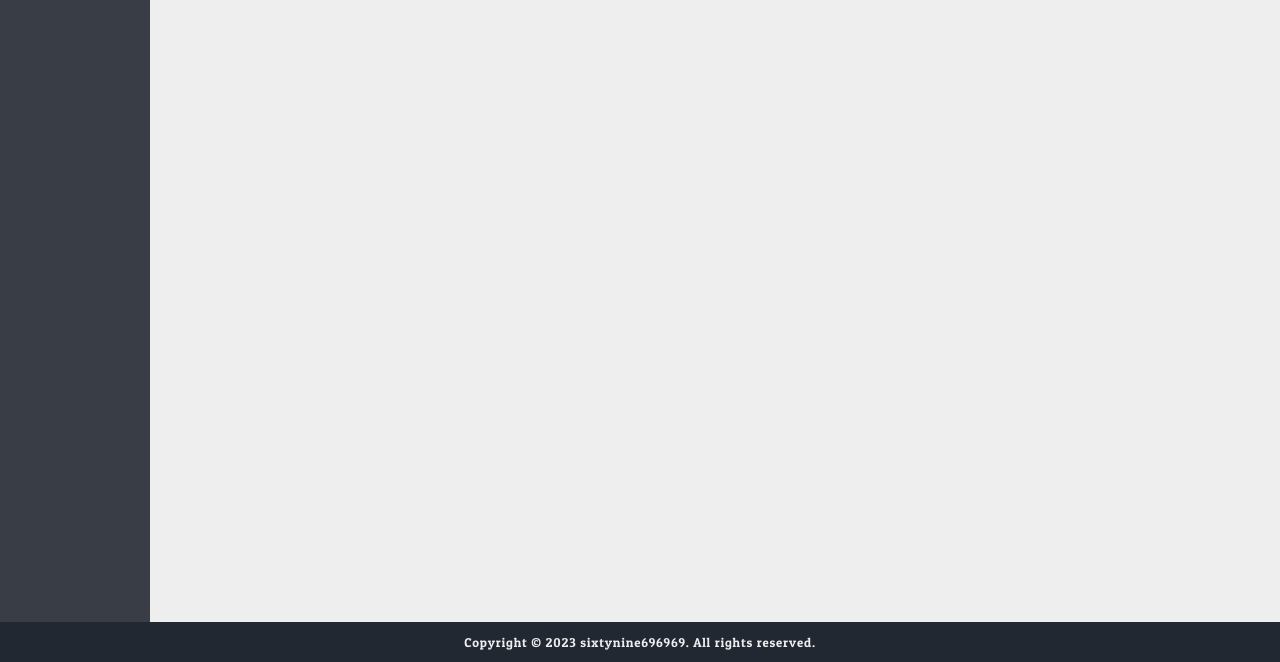
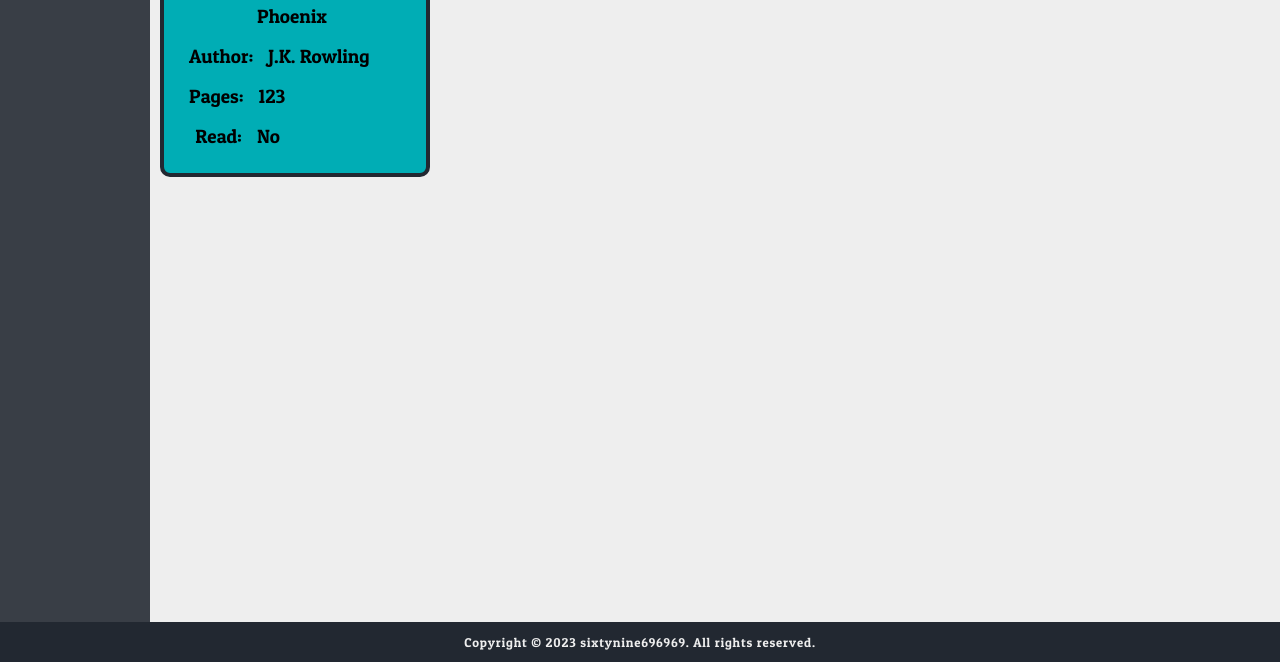
Before and after one commit to sixtynine696969/library, a plain HTML site: page index.html in a window 1280 px wide. Shown: the part 138-800 px from the top of the page. Drawn offline with Linux system fonts and the light colour scheme.

Commit message:
Add styles for card

```diff
--- a/style.css
+++ b/style.css
@@ -71,6 +71,49 @@ body {
     align-items: center;
 }
 
+.cards {
+    padding: 10px;
+
+    display: grid;
+    grid-template-columns: repeat(auto-fill, minmax(250px, 1fr));
+    grid-template-rows: repeat(auto-fill, minmax(250px, 1fr));
+    gap: 10px;
+
+    height: max-content;
+}
+
+.card {
+    background-color: var(--teal);
+    padding: 25px;
+
+    display: flex;
+    flex-direction: column;
+    justify-content: space-between;
+    flex-wrap: wrap;
+
+    border-radius: 10px;
+    border: 4px solid var(--black)
+}
+
+.card > * {
+    display: grid;
+    grid-template-columns: 1fr 3fr;
+
+    font-family: 'Patua One';
+}
+
+.card > * span {
+    font-size: 1.2rem;
+}
+
+.card > * span:nth-child(1) {
+    text-align: end;
+}
+
+.card > * span:nth-child(2) {
+    margin-left: 15px;
+}
+
 .footer {
     color: var(--white);
     background-color: var(--black);
```
